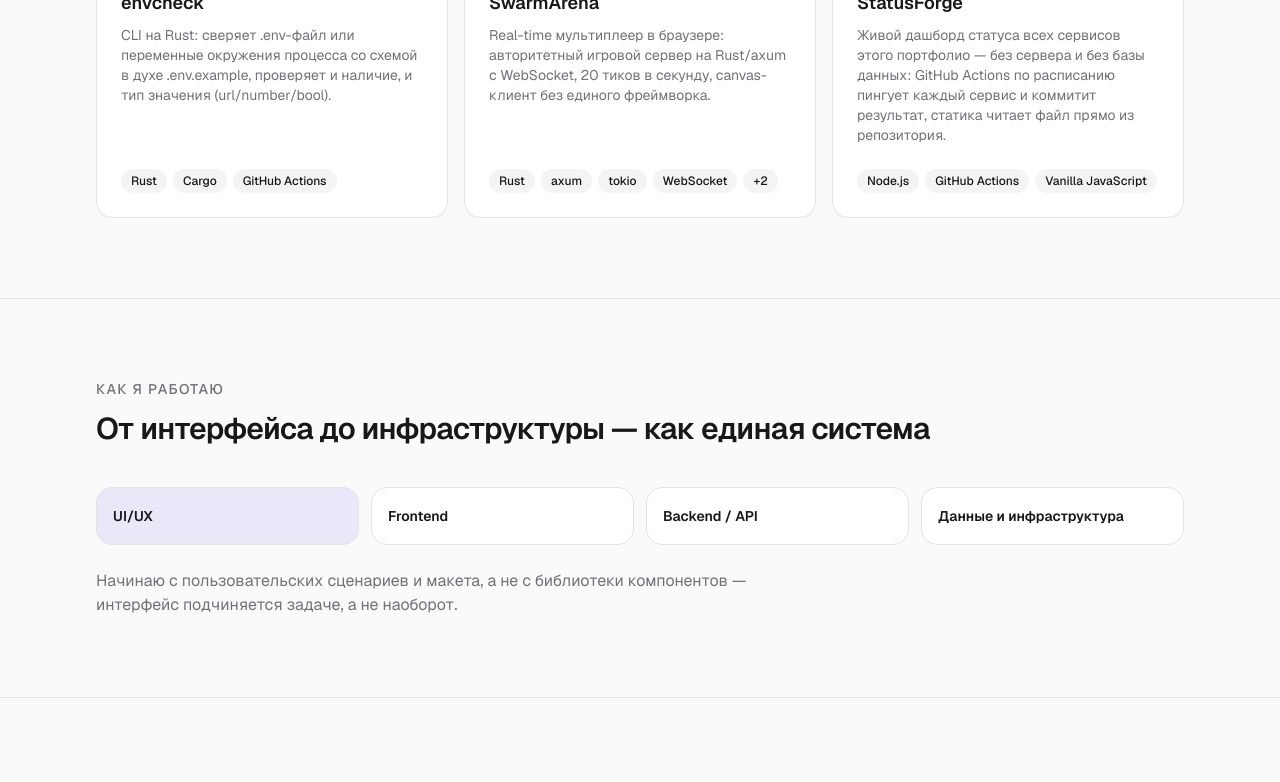
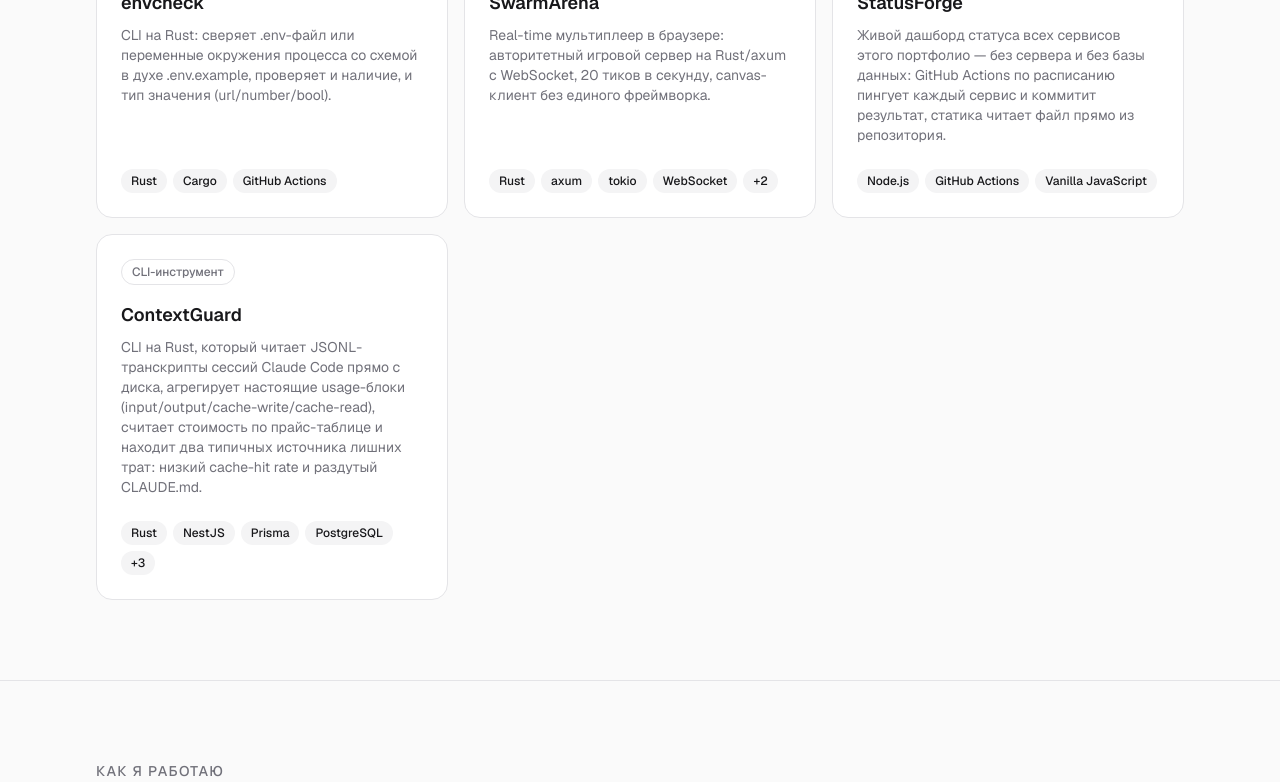
Before and after one commit to ChevvyOkK/portfolio-site, a Next.js app: page / in a window 1280 px wide. Shown: the part 1844-2626 px from the top of the page. Built offline with nearby package versions, Linux system fonts and the light colour scheme; no server answers.

Commit message:
Add ContextGuard as 10th project (Rust CLI + NestJS API + Next.js dashboard)

```diff
--- a/content/projects.ts
+++ b/content/projects.ts
@@ -317,4 +317,33 @@
     },
     screenshots: [{ src: "/screenshots/statusforge/dashboard.jpg", alt: "Дашборд StatusForge" }],
   },
+  {
+    slug: "contextguard",
+    title: "ContextGuard",
+    type: "cli",
+    status: "done",
+    pitch: {
+      engineer:
+        "CLI на Rust, который читает JSONL-транскрипты сессий Claude Code прямо с диска, агрегирует настоящие usage-блоки (input/output/cache-write/cache-read), считает стоимость по прайс-таблице и находит два типичных источника лишних трат: низкий cache-hit rate и раздутый CLAUDE.md.",
+      recruiter:
+        "Не одна демка, а связка из четырёх репозиториев — CLI, API на NestJS, дашборд на Next.js и IDE-плагин — доведённая до реально задеплоенного сервиса с базой данных и биллингом на Stripe.",
+      client:
+        "Показывает, куда именно уходят токены при работе с Claude Code, и что можно исправить, чтобы платить меньше — без отправки кода или переписки куда-либо.",
+    },
+    problem:
+      "Инструменты вроде Claude Code берут плату за токены, но не показывают, куда они делись — только сумму в конце месяца. Хотелось разложить трату по сессиям и по причинам: раздутые Read, промахи кэша, слишком общий CLAUDE.md, который целиком уходит в каждый запрос.",
+    role: "Архитектура и реализация всех четырёх частей: парсер транскриптов и прайсинг на Rust, API приёма метрик и биллинга на NestJS/Prisma, дашборд на Next.js, деплой каждой части (Vercel, Render, Postgres).",
+    stack: ["Rust", "NestJS", "Prisma", "PostgreSQL", "Next.js", "Tailwind", "Stripe"],
+    highlights: [
+      "Приватность по умолчанию: парсится только числовые usage-поля и имена tool_use — код и текст промптов никогда не читаются и не покидают диск; единственный сетевой вызов вообще — опциональный флаг --push",
+      "CLAUDE.md bloat-check — это прозрачное правило (порог строк + список типовых общих фраз), а не решение через LLM: предсказуемая эвристика лучше непрозрачного «AI считает файл плохим»",
+      "При первом реальном деплое NestJS API на Render поймал два бага, невидимых в dev-режиме под nest start (webpack): без esModuleInterop собранный `new Stripe(...)` резолвился в несуществующий `stripe_1.default`, а сам клиент Stripe падал в конструкторе на пустом ключе — оба всплыли только на продакшен-сборке tsc",
+      "`--push` отправляет по одной строке на календарный день — счётчики токенов по категориям и оценку стоимости, — и всё это валидируется схемой на входе в API, а не просто принимается на веру",
+    ],
+    links: {
+      github: "https://github.com/ChevvyOkK/contextguard",
+      demo: "https://contextguard-web.vercel.app",
+    },
+    screenshots: [{ src: "/screenshots/contextguard/dashboard.jpg", alt: "Дашборд ContextGuard" }],
+  },
 ];
```
Also changed, not shown: public/screenshots/contextguard/dashboard.jpg (added).
